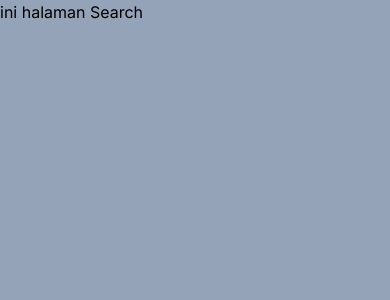
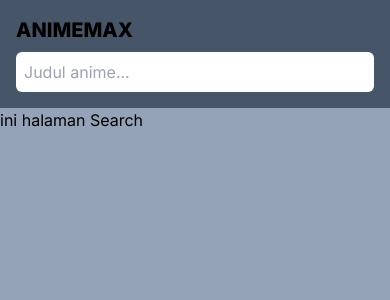
Before and after one commit to Esxotic/AnimeList, a Next.js app: page /components/search in a window 390 px wide. Shown: the top 300 px of the page. Built offline with nearby package versions, Linux system fonts and the light colour scheme.

Commit message:
Melanjutkan sesi 1 part 3 - navbar dan responsive design

```diff
--- a/src/app/components/AnimeList/index.jsx
+++ b/src/app/components/AnimeList/index.jsx
@@ -3,7 +3,7 @@ import Link from "next/link";
 
 const AnimeList = ({ title, image, id }) => {
   return (
-    <div className="w-[300px] h-full bg-slate-700 p-4 rounded-md group hover:scale-105 transition-all ease-in-out">
+    <div className="max-w-44 h-full bg-slate-700 p-4 rounded-md group hover:scale-105 transition-all ease-in-out md:max-w-full">
       <Link href={`/detail/${id}`}>
         <Image
           src={image}
--- /dev/null
+++ b/src/app/components/Navbar/index.jsx
@@ -0,0 +1,21 @@
+import Link from "next/link";
+
+const Navbar = () => {
+  return (
+    <div className="flex flex-col gap-2 p-4 bg-slate-600 md:flex md:flex-row md:justify-between">
+      <Link
+        href="/"
+        className="text-xl md:text-2xl font-extrabold uppercase hover:text-white transition-all ease-in-out"
+      >
+        AnimeMax
+      </Link>
+      <input
+        type="search"
+        placeholder="Judul anime..."
+        className="p-2 md:px-2 md:py-0 rounded-md focus:outline-none focus:ring-red-700 focus:ring-2 focus:ring-offset-2 transition-all ease-in-out duration-200"
+      />
+    </div>
+  );
+};
+
+export default Navbar;
--- a/src/app/globals.css
+++ b/src/app/globals.css
@@ -3,5 +3,9 @@
 @tailwind utilities;
 
 body {
-  @apply bg-slate-400;
+  @apply bg-slate-400 mb-96;
 }
+
+img {
+  @apply max-w-36 md:max-w-72;
+}
--- a/src/app/layout.js
+++ b/src/app/layout.js
@@ -1,5 +1,6 @@
 import { Inter } from "next/font/google";
 import "./globals.css";
+import Navbar from "./components/Navbar";
 
 const inter = Inter({ subsets: ["latin"] });
 
@@ -11,7 +12,10 @@ export const metadata = {
 export default function RootLayout({ children }) {
   return (
     <html lang="en">
-      <body className={inter.className}>{children}</body>
+      <body className={inter.className}>
+        <Navbar />
+        {children}
+      </body>
     </html>
   );
 }
--- a/src/app/page.js
+++ b/src/app/page.js
@@ -1,16 +1,26 @@
 import { getAnime } from "@/services/fetch";
 import AnimeList from "./components/AnimeList";
+import Navbar from "./components/Navbar";
+import Link from "next/link";
 
 export default async function Home() {
-  const { data } = await getAnime("top/anime");
+  const { data } = await getAnime("top/anime?limit=8");
   // console.log(data);
 
   return (
     <div>
-      <h1 className="font-bold text-2xl text-slate-100 uppercase p-4 text-center">
-        Anime Populer
-      </h1>
-      <div className="grid grid-cols-4 gap-4 justify-items-center">
+      <div className="flex justify-between text-slate-100 p-4">
+        <h1 className="font-bold text-sm uppercase md:text-2xl">
+          Anime Populer
+        </h1>
+        <Link
+          href={"/"}
+          className="text-sm content-center hover:text-slate-600 md:text-lg transition-all ease-in-out"
+        >
+          Lihat semua...
+        </Link>
+      </div>
+      <div className="grid grid-cols-2 gap-4 justify-items-center px-4 md:grid-cols-4 md:gap-y-8">
         {data.map((item) => {
           return (
             <div key={item.mal_id}>
```
